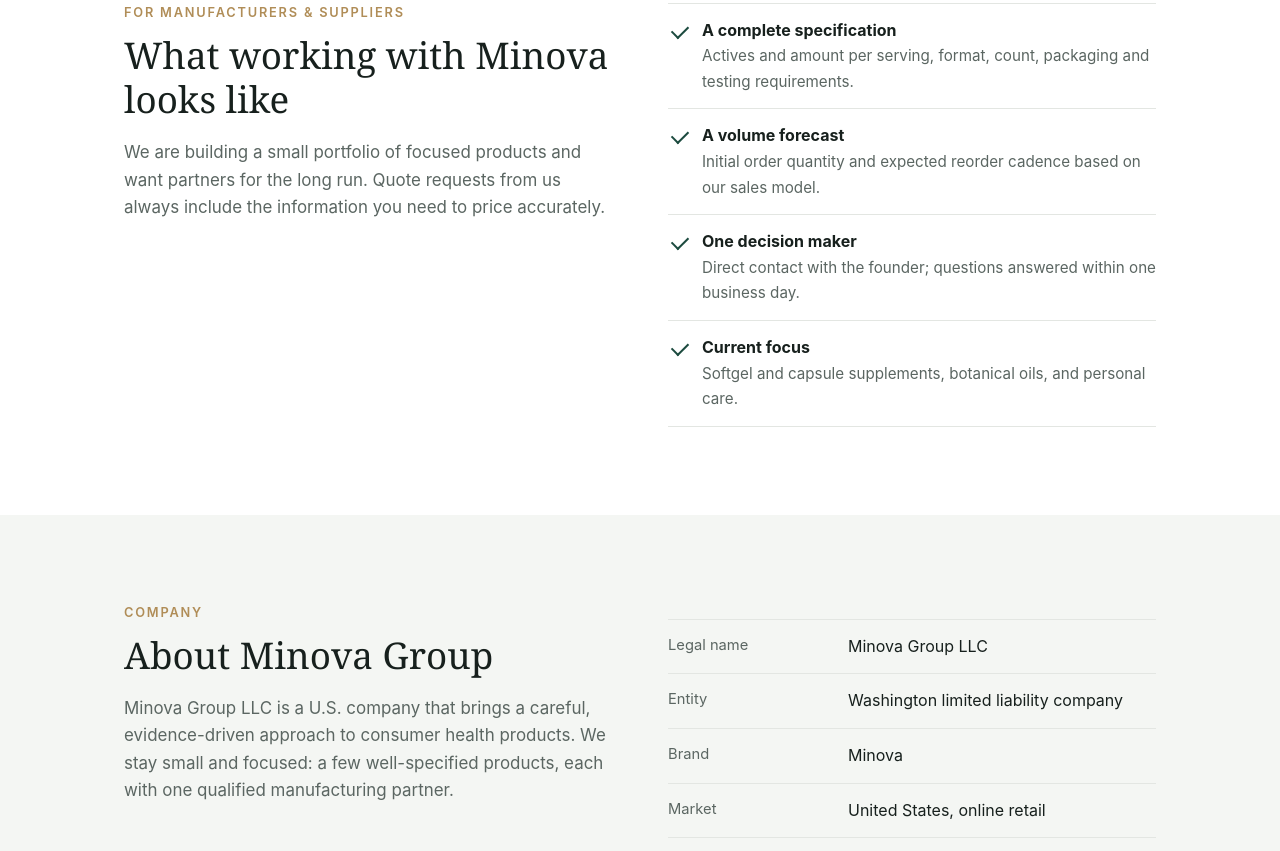
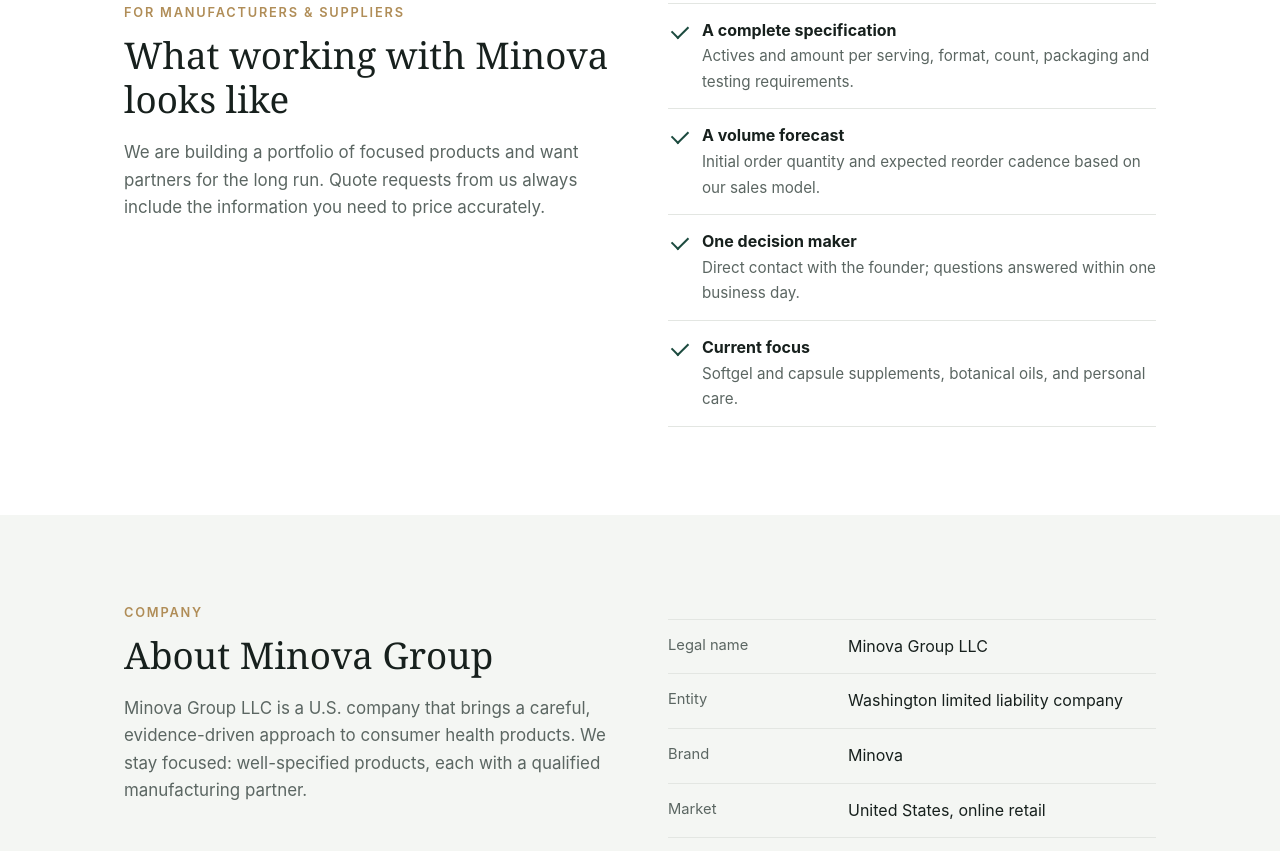
Before and after one commit to minoh0201/minova-site, a plain HTML site: page index.html in a window 1280 px wide. Shown: the part 2111-2962 px from the top of the page. Drawn offline with Linux system fonts and the light colour scheme.

Commit message:
Drop 'small' wording from site copy
Co-Authored-By: Claude Fable 5.2 <noreply@anthropic.com>
Claude-Session: https://claude.ai/code/session_01AKrF4dTHesjt2Xn2yWN1Wy

```diff
--- a/index.html
+++ b/index.html
@@ -133,7 +133,7 @@
       <h2>Customer need first, specification second, product third.</h2>
       <p class="intro">We do not launch products on instinct. We study what customers need and where existing options fall short, then build a product that fixes it.</p>
       <div class="grid">
-        <div class="card"><div class="n">01</div><h3>Focused selection</h3><p>We enter only a few categories, where we see a clear customer need and room for a better product.</p></div>
+        <div class="card"><div class="n">01</div><h3>Focused selection</h3><p>We enter categories where we see a clear customer need and room for a better product.</p></div>
         <div class="card"><div class="n">02</div><h3>Specification from customers</h3><p>Customer feedback defines the formula, potency, capsule size and packaging before we talk to a manufacturer.</p></div>
         <div class="card"><div class="n">03</div><h3>Long-term production</h3><p>We work with one qualified manufacturer per product, with a written specification, a volume forecast and planned reorders.</p></div>
       </div>
@@ -161,7 +161,7 @@
       <div>
         <p class="kicker">For manufacturers &amp; suppliers</p>
         <h2>What working with Minova looks like</h2>
-        <p class="intro" style="margin-bottom:0">We are building a small portfolio of focused products and want partners for the long run. Quote requests from us always include the information you need to price accurately.</p>
+        <p class="intro" style="margin-bottom:0">We are building a portfolio of focused products and want partners for the long run. Quote requests from us always include the information you need to price accurately.</p>
       </div>
       <ul class="checks">
         <li><b>A complete specification</b><span>Actives and amount per serving, format, count, packaging and testing requirements.</span></li>
@@ -177,7 +177,7 @@
       <div>
         <p class="kicker">Company</p>
         <h2>About Minova Group</h2>
-        <p class="intro">Minova Group LLC is a U.S. company that brings a careful, evidence-driven approach to consumer health products. We stay small and focused: a few well-specified products, each with one qualified manufacturing partner.</p>
+        <p class="intro">Minova Group LLC is a U.S. company that brings a careful, evidence-driven approach to consumer health products. We stay focused: well-specified products, each with a qualified manufacturing partner.</p>
       </div>
       <dl class="facts">
         <dt>Legal name</dt><dd>Minova Group LLC</dd>
```
